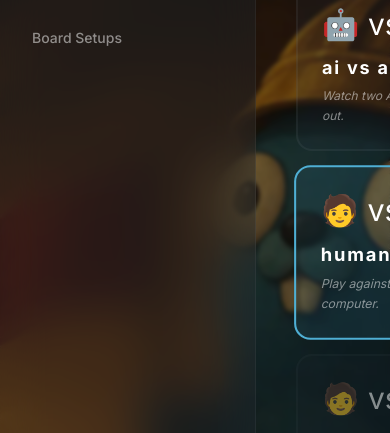
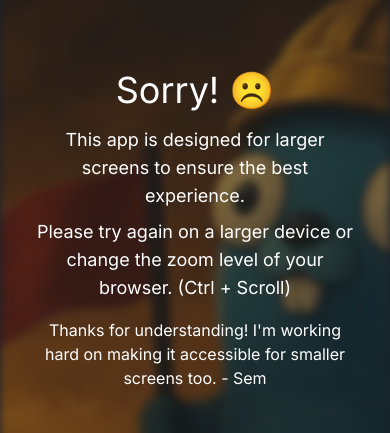
Before and after one commit to Thomas-More-Digital-Innovation/2526-DI-004-Stratego, a SvelteKit app in the folder code/frontend/: page / in a window 390 px wide. Shown: the part 192-625 px from the top of the page. Built offline with nearby package versions, Linux system fonts and the light colour scheme; no server answers.

Commit message:
Message on screens smaller than 1200px telling users to switch to a larger screen. (#68)
* Message on screens smaller than 1200px telling users to switch to a larger screen.

* add background

```diff
--- /dev/null
+++ b/code/frontend/src/lib/components/SmallScreenMessage.svelte
@@ -0,0 +1,37 @@
+<script lang="ts">
+    import background from "$lib/assets/background.webp";
+    let screenWidth = window.innerWidth;
+
+    function handleResize() {
+        screenWidth = window.innerWidth;
+    }
+
+    window.addEventListener("resize", handleResize);
+</script>
+
+{#if screenWidth < 1200}
+    <div
+        class="absolute top-0 left-0 p-8 text-center flex flex-col items-center justify-center z-50 h-screen w-screen bg-surface-base"
+    >
+        <img
+            src={background}
+            alt=""
+            class="absolute top-0 left-0 w-screen h-screen object-cover blur-xs opacity-50"
+        />
+        <div class="z-10">
+            <h1 class="text-4xl mb-4">Sorry! ☹️</h1>
+            <p class="text-lg mb-2">
+                This app is designed for larger screens to ensure the best
+                experience.
+            </p>
+            <p class="text-lg">
+                Please try again on a larger device or change the zoom level of
+                your browser. (Ctrl + Scroll)
+            </p>
+            <p class="text-md mt-4">
+                Thanks for understanding! I'm working hard on making it
+                accessible for smaller screens too. - Sem
+            </p>
+        </div>
+    </div>
+{/if}
--- a/code/frontend/src/routes/+layout.svelte
+++ b/code/frontend/src/routes/+layout.svelte
@@ -8,6 +8,7 @@
     import EarlyAccessDisclaimer from "$lib/components/EarlyAccessDisclaimer.svelte";
     import SideBar from "$lib/components/sidebar/SideBar.svelte";
     import Toaster from "$lib/components/ui/Toaster.svelte";
+    import SmallScreenMessage from "$lib/components/SmallScreenMessage.svelte";
 
     let { children } = $props();
 
@@ -44,5 +45,6 @@
     </main>
 
     <EarlyAccessDisclaimer />
+    <SmallScreenMessage />
     <Toaster />
 </div>
```
Also changed, not shown: 1 other file (tests, documents, lock files or other folders).
